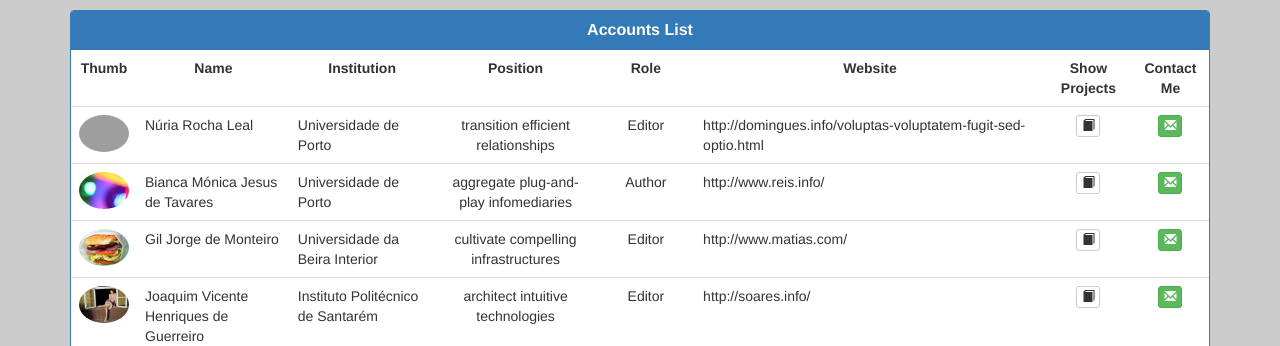
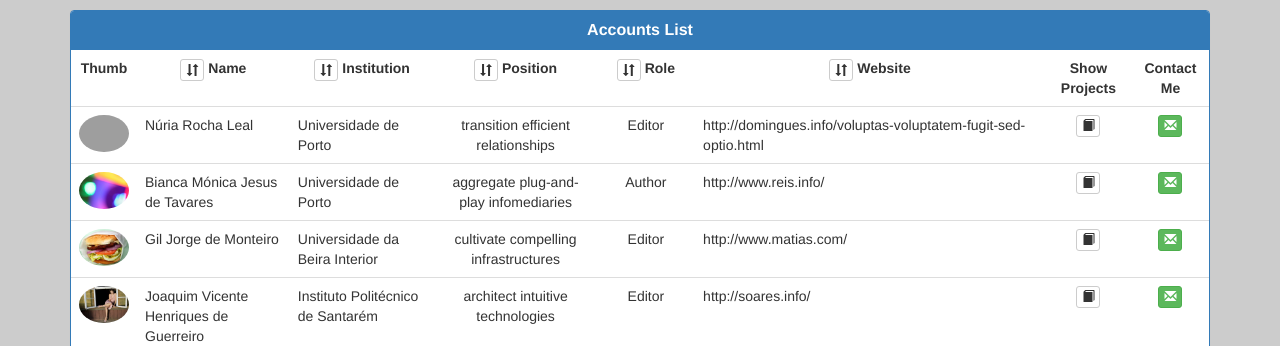
Before and after one commit to smasher35/PHP_TAG_FORCE, a PHP site: page /accountsBrowsing in a window 1280 px wide. Shown: the part 340-686 px from the top of the page. Run offline with PHP 8.4, Linux system fonts and the light colour scheme; data comes from the database, SQL or seed files in the repository; some libraries are stand-ins or nearby versions; grey boxes are pictures that could not be loaded.

Commit message:
minor
ACCOUNTBROWSING - botões de sort adicionados

```diff
--- a/AINET/MVC/Views/accountsBrowsing.view.php
+++ b/AINET/MVC/Views/accountsBrowsing.view.php
@@ -50,11 +50,11 @@
 				<table class="table table-stripped table-hover table-responsive">
 					<tr>
 						<th class="text-center">Thumb</th>
-						<th class="text-center">Name</th>
-						<th class="text-center">Institution</th>
-						<th class="text-center">Position</th>
-                        <th class="text-center">Role</th>
-						<th class="text-center">Website</th>
+						<th class="text-center"><button type="button" class="btn btn-default btn-xs glyphicon glyphicon glyphicon-sort"></button> Name</th>
+						<th class="text-center"><button type="button" class="btn btn-default btn-xs glyphicon glyphicon glyphicon-sort"></button> Institution</th>
+						<th class="text-center"><button type="button" class="btn btn-default btn-xs glyphicon glyphicon glyphicon-sort"></button> Position</th>
+                        <th class="text-center"><button type="button" class="btn btn-default btn-xs glyphicon glyphicon glyphicon-sort"></button> Role</th>
+						<th class="text-center"><button type="button" class="btn btn-default btn-xs glyphicon glyphicon glyphicon-sort"></button> Website</th>
 						<th class="text-center">Show Projects</th>
 						<th class="text-center">Contact Me</th>
 					</tr>
```
